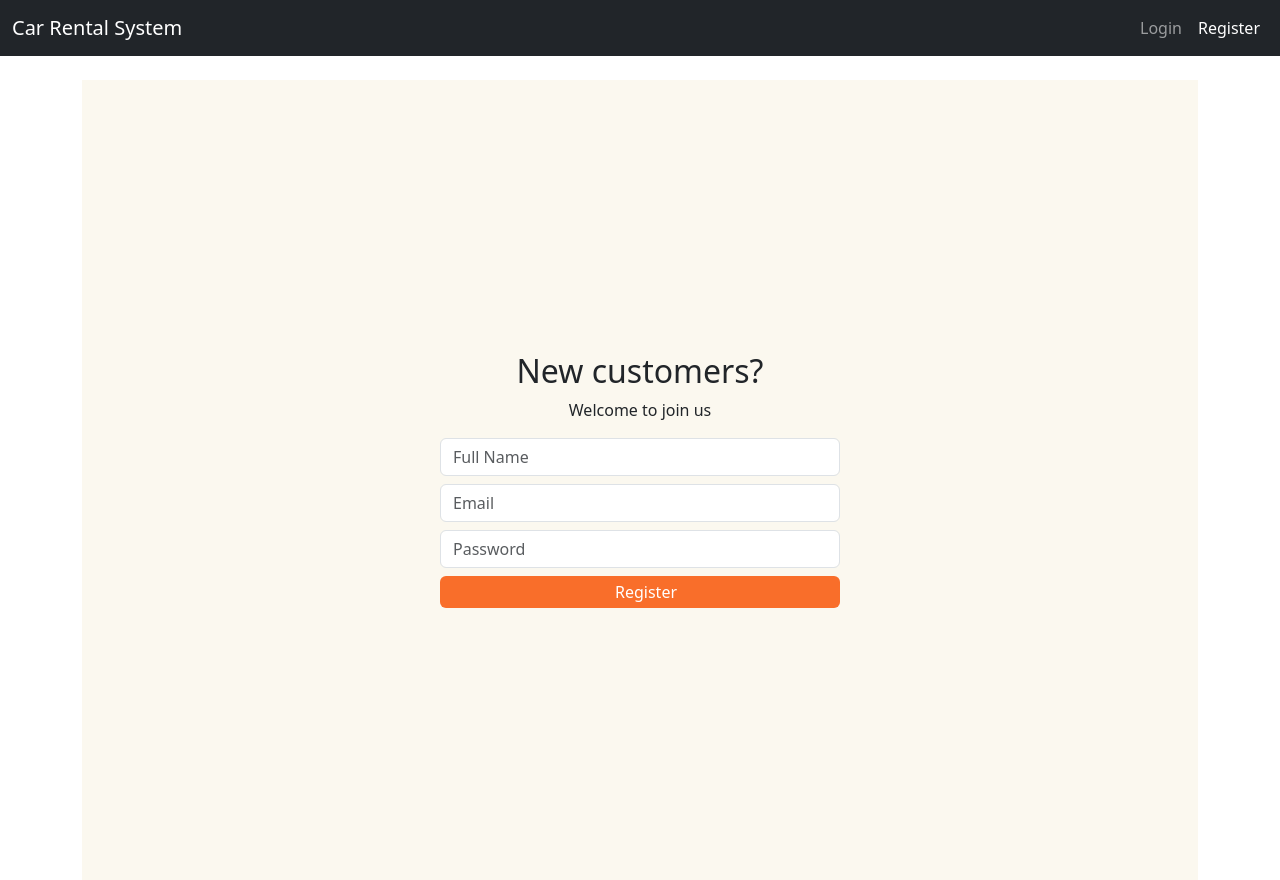
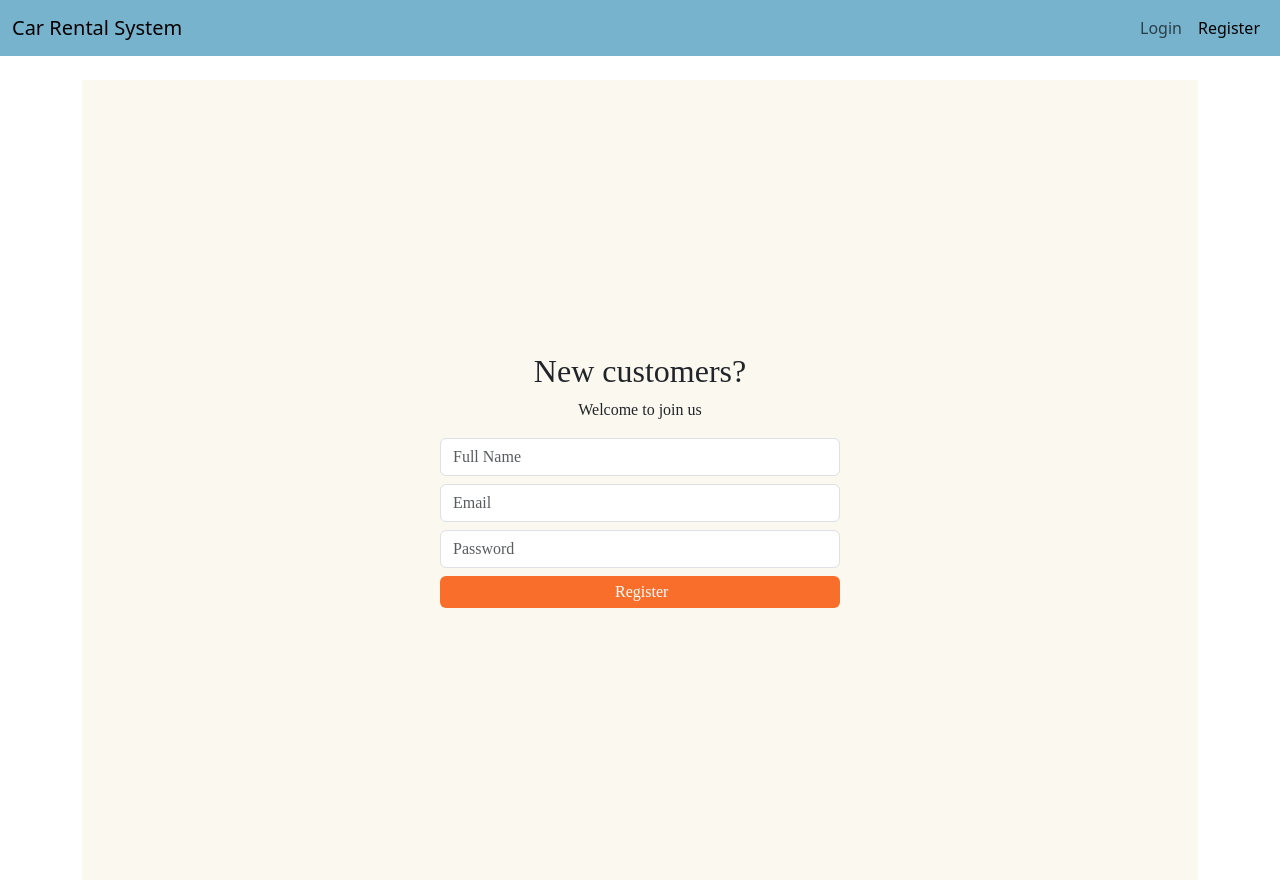
Before and after one commit to aniketkhot/car-rental-group-project, a React (Create React App) app in the folder frontend/: page /register in a window 1280 px wide. Built offline with nearby package versions, Linux system fonts and the light colour scheme.

Commit message:
changing the words format to be Roboto Slab

```diff
--- a/frontend/src/App.css
+++ b/frontend/src/App.css
@@ -14,7 +14,7 @@
 }
 
 .App-header {
-  background-color: #282c34;
+  background-color: #78B3CE;
   min-height: 100vh;
   display: flex;
   flex-direction: column;
--- a/frontend/src/components/Navbar.js
+++ b/frontend/src/components/Navbar.js
@@ -19,7 +19,7 @@ function Navbar() {
   };
 
   return (
-          <nav className="navbar navbar-expand-lg navbar-dark bg-dark">
+          <nav className="navbar navbar-expand-lg" style={{ backgroundColor: '#78B3CE' }}>
             <div className="container-fluid">
               <NavLink className="navbar-brand" to="/">
                 Car Rental System
--- a/frontend/src/components/landingpages.js
+++ b/frontend/src/components/landingpages.js
@@ -167,6 +167,7 @@ const styles = {
     display: 'flex',
     flexDirection: 'column',
     gap: '10px',
+    fontFamily: 'Roboto Slab, serif',
   },
   input: {
     width: '100%',
@@ -174,6 +175,7 @@ const styles = {
     borderRadius: '10px',
     border: '1px solid #ccc',
     fontSize: '1em',
+    fontFamily: 'Roboto Slab, serif',
   },
   timeContainer: {
     display: 'flex',
@@ -205,6 +207,7 @@ function PopularCars() {
     display: "grid",
     gridTemplateColumns: "repeat(auto-fit, minmax(150px, 1fr))",
     gap: "1rem",
+    fontFamily: 'Roboto Slab, serif',
   };
 
   const cardStyle = {
--- a/frontend/src/pages/LoginPage.jsx
+++ b/frontend/src/pages/LoginPage.jsx
@@ -38,14 +38,14 @@ function LoginPage() {
         flexDirection: 'column',
         marginTop: 'flex',
         backgroundColor: '#FBF8EF',
-
+        fontFamily: 'Roboto Slab, serif',
         borderRadius: '10px',
         padding: '20px'
       }}
     >
       <div className="content-box" style={{ width: '100%', maxWidth: '400px' }}>
 
-        <div style={{ textAlign: 'center', marginBottom: '20px' }}>
+        <div style={{ textAlign: 'center', marginBottom: '20px',fontFamily: 'Roboto Slab, serif', }}>
           <h2>Welcome Back</h2>
         </div>
 
@@ -57,6 +57,7 @@ function LoginPage() {
             value={email}
             onChange={(e) => setEmail(e.target.value)}
             required
+            style={{ fontFamily: 'Roboto Slab, serif',}}
           />
           <input
             type="password"
@@ -76,6 +77,7 @@ function LoginPage() {
               borderRadius: '4px',
               cursor: 'pointer',
               fontSize: '1em',
+              fontFamily: 'Roboto Slab, serif',
             }}
             className="btn btn-primary w-100"
           >
--- a/frontend/src/pages/RegisterPage.jsx
+++ b/frontend/src/pages/RegisterPage.jsx
@@ -35,13 +35,13 @@ function RegisterPage() {
            height: '100vh',
         flexDirection: 'column',
         marginTop: 'flex',
-
+        fontFamily: 'Roboto Slab, serif',
         backgroundColor: '#FBF8EF',
 
       }}
     >
       <div className="content-box" style={{ width: '100%', maxWidth: '400px'  }}>
-      <div style={{ textAlign: 'center' }}>
+      <div style={{ textAlign: 'center' ,fontFamily: 'Roboto Slab, serif',}}>
   <h2>New customers?</h2>
   <p>Welcome to join us</p>
 </div>
```
